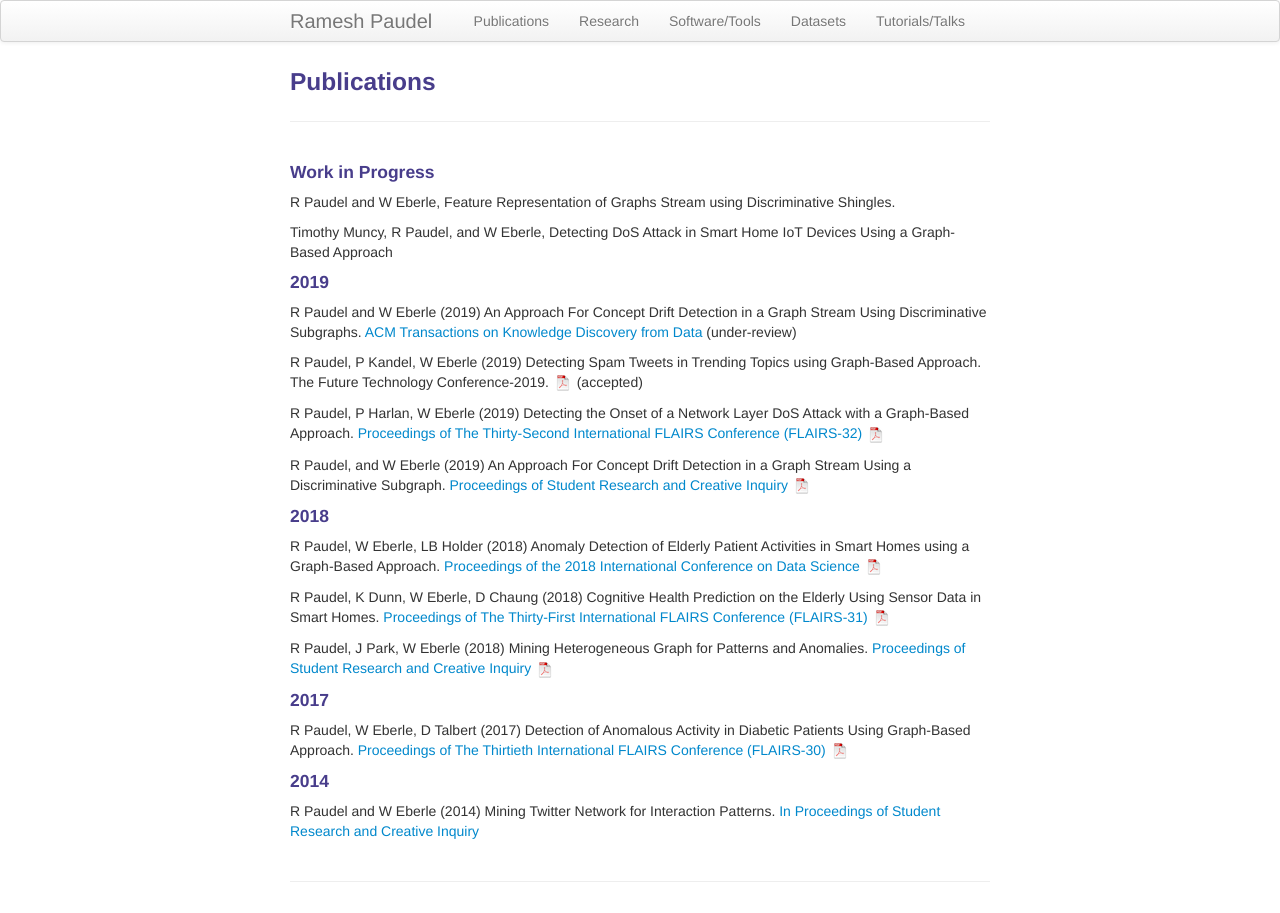
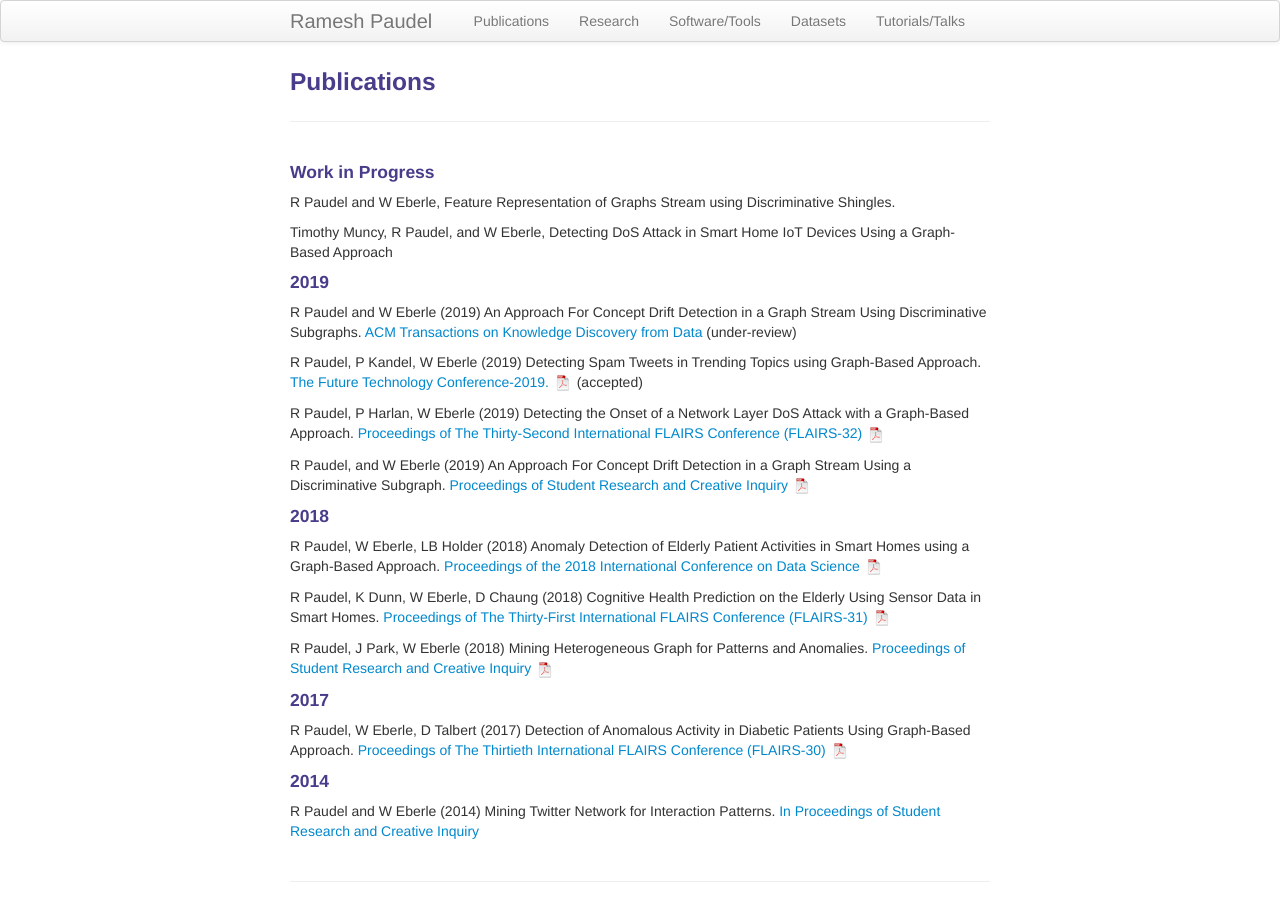
Before and after one commit to rpaudel42/rpaudel42.github.io, a Jekyll site: the page built from pages/pubs.md, in a window 1280 px wide. Built offline with Jekyll 4.4.1, drawn with Linux system fonts in a browser that asks for light colours.

```diff
--- a/pages/pubs.md
+++ b/pages/pubs.md
@@ -13,7 +13,7 @@
 (2019) An Approach For Concept Drift Detection in a Graph Stream Using Discriminative Subgraphs. [ACM Transactions on Knowledge Discovery from Data](https://tkdd.acm.org/about.cfm) (under-review)
 
 R Paudel, P Kandel, W Eberle
-(2019) Detecting Spam Tweets in Trending Topics using Graph-Based Approach. The Future Technology Conference-2019. [![pdf]({{ BASE_PATH }}/assets/icons/pdf-icon.png)](/assets/Spam_detection_in_trending_topic.pdf) (accepted)
+(2019) Detecting Spam Tweets in Trending Topics using Graph-Based Approach. [The Future Technology Conference-2019.](https://saiconference.com/FTC) [![pdf]({{ BASE_PATH }}/assets/icons/pdf-icon.png)](/assets/Spam_detection_in_trending_topic.pdf) (accepted)
 
 R Paudel, P Harlan, W Eberle
 (2019) Detecting the Onset of a Network Layer DoS Attack with a Graph-Based Approach. [Proceedings of The Thirty-Second International FLAIRS Conference (FLAIRS-32)](https://www.aaai.org/ocs/index.php/FLAIRS/FLAIRS19/paper/view/18272) [![pdf]({{ BASE_PATH }}/assets/icons/pdf-icon.png)](/assets/DoS_Attack.pdf)
```
